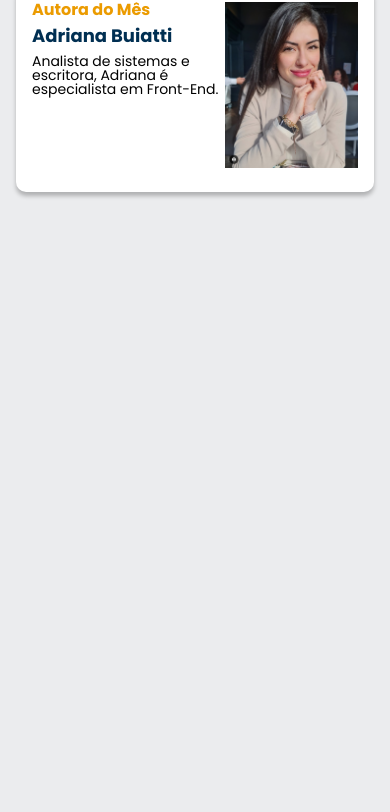
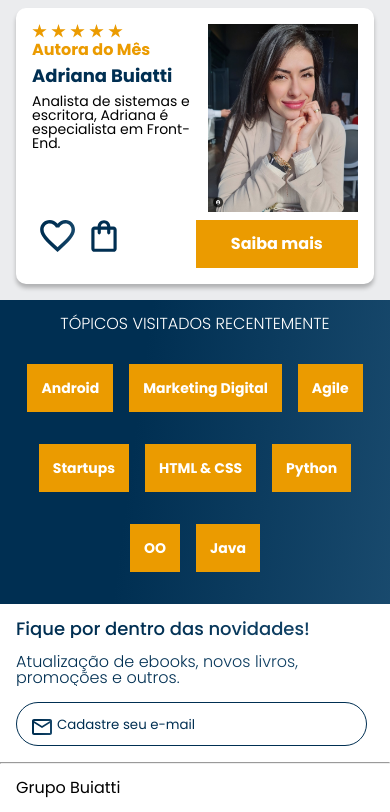
Before and after one commit to RZB1414/buiatti-books-html-css, a plain HTML site: page index.html in a window 390 px wide. Shown: the part 1124-1936 px from the top of the page. Before the commit the page ends 1332 px from the top, so only its background shows below. Drawn offline with nearby package versions, Linux system fonts and the light colour scheme.

Commit message:
Finished mobile design

```diff
--- a/index.html
+++ b/index.html
@@ -121,7 +121,7 @@
         </div>
     </section>
 
-    <section class="destaques">
+    <section class="carrossel">
 
         <h2 class="carrossel__titulo">Mais vendidos</h2>
 
@@ -156,15 +156,49 @@
         <div class="card">
             <div class="card__descricao">
                 <div class="descricao">
+                        <img src="img/Estrelinhas.svg" alt="Classificação do escritor">
                         <h3 class="descricao__titulo">Autora do Mês</h3>
                         <h2 class="descricao__titulo-livro">Adriana Buiatti<h2>
                         <p class="descricao__texto">Analista de sistemas e escritora, Adriana é especialista em Front-End.</p>
                 </div>
                 <img src="img/mozao.jpg" alt="foto mozao" class="descricao__imagem-mozao">
             </div>
+            <div class="card__botoes">
+                <ul class="botoes">
+                    <li class="botoes__item"><img src="img/Favoritos.svg" alt="Favoritar livro"></li>
+                    <li class="botoes__item"><img src="img/Compras.svg" alt="Adicionar no carrinho de compras"></li>
+                </ul>
+                <a href="#" class="botoes__ancora">Saiba mais</a>
+            </div>
         </div>
 
     </section>
+
+    <section class="topicos">
+        <h2 class="topicos__titulo">TÓPICOS VISITADOS RECENTEMENTE</h2>
+        <ul class="topicos__lista">
+            <li class="topicos__item"><a href="#" class="topicos__link">Android</a></li>
+            <li class="topicos__item"><a href="#" class="topicos__link">Marketing Digital</a></li>
+            <li class="topicos__item"><a href="#" class="topicos__link">Agile</a></li>
+            <li class="topicos__item"><a href="#" class="topicos__link">Startups</a></li>
+            <li class="topicos__item"><a href="#" class="topicos__link">HTML & CSS</a></li>
+            <li class="topicos__item"><a href="#" class="topicos__link">Python</a></li>
+            <li class="topicos__item"><a href="#" class="topicos__link">OO</a></li>
+            <li class="topicos__item"><a href="#" class="topicos__link">Java</a></li>
+        </ul>
+    </section>
+
+    <section class="contato">
+        <h2 class="contato__titulo">Fique por dentro das novidades!</h2>
+        <p class="contato__texto">Atualização de ebooks, novos livros, promoções e outros.</p>
+        <input type="email" placeholder="Cadastre seu e-mail" class="contato__email">
+    </section>
+
+    <hr/>
+
+    <footer class="rodape">
+        <h2 class="rodape__titulo">Grupo Buiatti</h2>
+    </footer>
 
     <script src="https://cdn.jsdelivr.net/npm/swiper@9/swiper-bundle.min.js"></script>
     <script>
--- a/styles.css
+++ b/styles.css
@@ -1,6 +1,9 @@
 @import url('styles/header.css');
 @import url('styles/banner.css');
 @import url('styles/carrossel.css');
+@import url('styles/topicos.css');
+@import url('styles/contato.css');
+@import url('styles/rodape.css');
 
 :root{
     --cor-de-fundo: #EBECEE;
--- a/styles/carrossel.css
+++ b/styles/carrossel.css
@@ -59,6 +59,7 @@
 
 .descricao__texto {
     font-size: 14px;
+    justify-content: flex-start;
 }
 
 .botoes__item {
@@ -74,8 +75,8 @@
 }
 
 .descricao__imagem-mozao {
-    width: 161px;
-    height: 166px;
+    width: 188px;
+    height: 188px;
     top: -24px;
     left: 187px;
 }
--- /dev/null
+++ b/styles/contato.css
@@ -0,0 +1,37 @@
+.contato {
+    background-color: var(--branco);
+    padding: 1em;
+}
+
+.contato__titulo,
+.contato__texto {
+    background: var(--azul-degrade);
+    -webkit-background-clip: text;
+    -webkit-text-fill-color: transparent;
+    background-clip: text;
+}
+
+.contato__titulo {
+    font-size: 18px;
+    font-weight: 500;
+}
+
+.contato__texto {
+    font-weight: 300;
+    margin: 1em 0;
+}
+
+.contato__email {
+    padding: 1em;
+    border: 1px solid var(--azul);
+    border-radius: 24px;
+    width: 90%;
+    color: var(--azul);
+}
+
+.contato__email::placeholder {
+    font-family: var(--fonte-principal);
+    color: var(--azul);
+    background: url('../img/email.svg') no-repeat;
+    padding-left: 2em;
+}
--- /dev/null
+++ b/styles/rodape.css
@@ -0,0 +1,8 @@
+hr {
+    margin: 0;
+}
+
+.rodape {
+    background-color: var(--branco);
+    padding: 1em;
+}
--- /dev/null
+++ b/styles/topicos.css
@@ -0,0 +1,31 @@
+.topicos {
+    background: var(--azul-degrade);
+    text-align: center;
+    padding: 1em 0;
+}
+
+.topicos__titulo {
+    color: var(--branco);
+    font-weight: 300;
+    font-size: 16px;
+    margin-bottom: 1em;
+}
+
+.topicos__lista {
+    display: flex;
+    flex-wrap: wrap;
+    justify-content: center;
+}
+
+.topicos__link {
+    color: var(--branco);
+    padding: 1em;
+    background-color: var(--laranja);
+    text-decoration: none;
+    font-size: 14px;
+    font-weight: 700;
+}
+
+.topicos__item {
+    margin: 2em .5em;
+}
```
Also changed, not shown: img/Estrelinhas.svg (added), img/email.svg (added).
